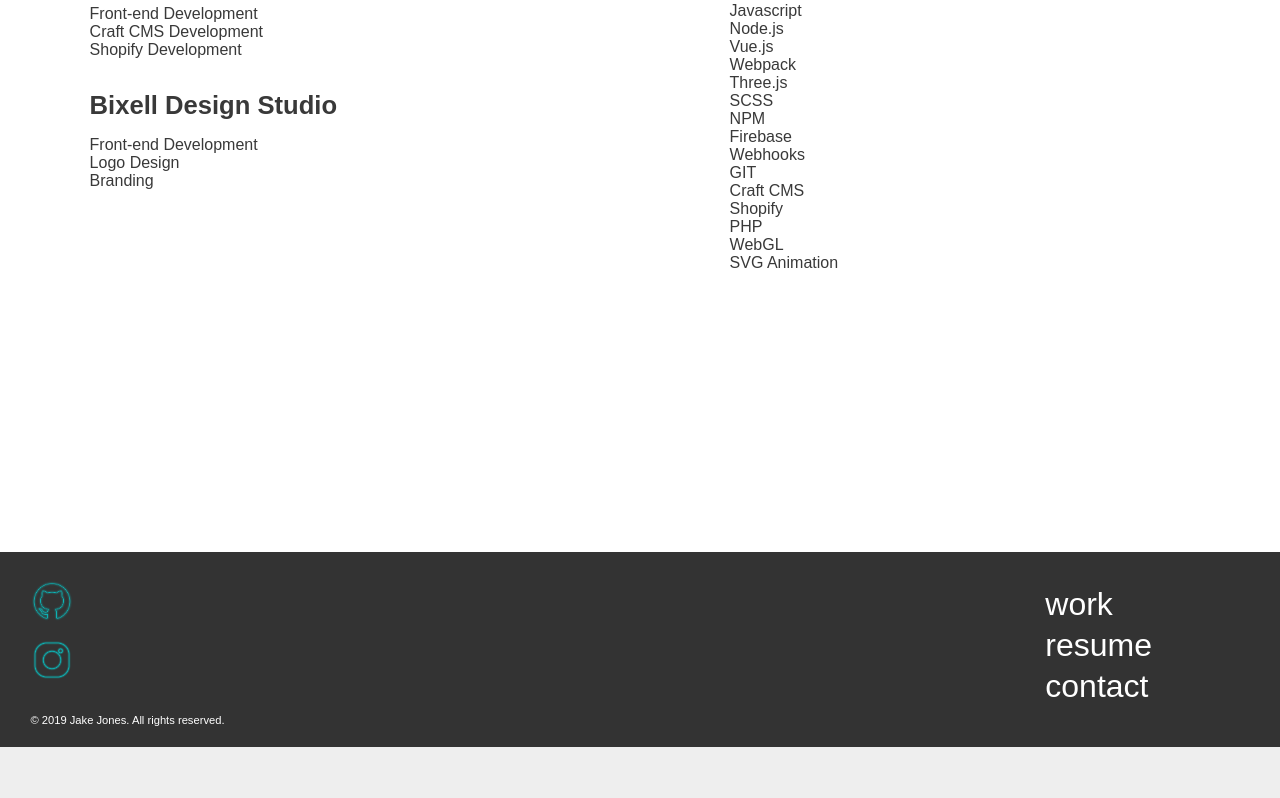
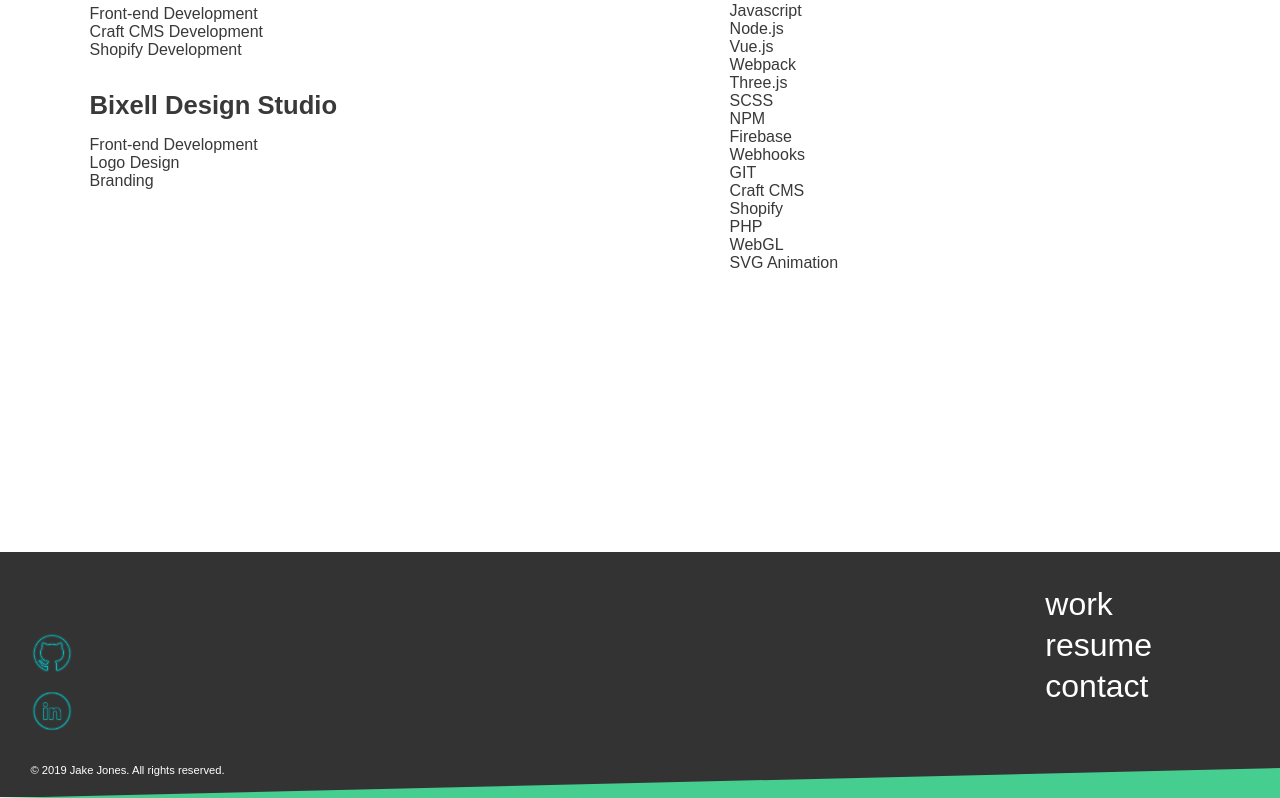
Before and after one commit to jakecjones/portfolio, a Vue app in the folder fire-app/: page /resume in a window 1280 px wide. Shown: the part 1123-1921 px from the top of the page. Before the commit the page ends 1870 px from the top, so only its background shows below. Built offline with nearby package versions, Linux system fonts and the light colour scheme; the HTML template or start-up script is replaced by a standard one.

Commit message:
wrapping up

```diff
--- a/fire-app/src/components/Contact.vue
+++ b/fire-app/src/components/Contact.vue
@@ -160,6 +160,10 @@ export default {
           })
           .then((data) => {
             alert('thanks ' + this.name + '!  Jake should be back with you shortly.')
+            this.email = ''
+            this.name = ''
+            this.message = ''
+            this.activeSlide = 1
           })
     }
 }
--- a/fire-app/src/components/Footer.vue
+++ b/fire-app/src/components/Footer.vue
@@ -1,7 +1,10 @@
 <template>
   <section>
     <footer>
+    <div class="slantRight" :style="{borderBottom: ' 30px solid #46ce90'}"></div>
+
       <div class="footer-group">
+
         <!-- <h3>Jake Jones</h3> -->
         <ul>
           <router-link to="/"><li>work</li></router-link>
@@ -13,7 +16,7 @@
 
       <div class="footer-group-3">
         <a href="https://github.com/jakecjones" target="_blank"><img src="../assets/icons/github-01.png"></a>
-        <a href="https://www.instagram.com/jak3jon3s/" target="_blank"><img src="../assets/icons/insta-01.png"></a>
+        <a href="https://www.linkedin.com/in/jake-jones-47ba0914b/" target="_blank"><img src="/static/in-01.png"></a>
       </div>
       <div class="footer-group-2">
         <h3>© 2019 Jake Jones. All rights reserved.</h3>
@@ -76,6 +79,18 @@ footer {
   display: flex;
   flex-direction: row;
   z-index: 99999;
+  padding-bottom: 50px !important;
+}
+
+.slantRight {
+    position: absolute;
+    content: "";
+    border-left: 100vw solid transparent;
+    height: 0;
+    width: 0;
+    bottom: -1px;
+    left: 0;
+    z-index: 2;
 }
 
 .footer-group-3 {
--- a/fire-app/src/components/Header.vue
+++ b/fire-app/src/components/Header.vue
@@ -13,15 +13,15 @@
     <div :style="{ backgroundColor: $parent.colorOne}" class="line"></div>
   </div>
 
-  <section :class="{navigation: activeNav}" class="container page" :style="{backgroundColor: $parent.contrastBackground}">
+  <section :class="{navigation: activeNav}" class="container page" :style="{backgroundColor: $parent.backgroundTwo}">
       <img src="/static/neon-decor-2.svg" alt="jake jones lamp logo">
       <img src="/static/neon-decor-2.png" alt="jake jones lamp logo">
       <img src="/static/neon-decor-2.png" alt="jake jones lamp logo">
 
         <ul>
-          <router-link active-class="active" to="/"><li :style="{ color: $parent.colorTwo}">work</li></router-link>
-          <router-link active-class="active" to="/resume"><li :style="{ color: $parent.colorTwo}">resume</li></router-link>
-          <router-link active-class="active" to="/contact"><li :style="{ color: $parent.colorTwo}">contact</li></router-link>
+          <router-link active-class="active" to="/"><li :style="{ color: $parent.colorOne}">work</li></router-link>
+          <router-link active-class="active" to="/resume"><li :style="{ color: $parent.colorOne}">resume</li></router-link>
+          <router-link active-class="active" to="/contact"><li :style="{ color: $parent.colorOne}">contact</li></router-link>
         </ul>
 <!--
                     <input :style="{backgroundColor: $parent.backgroundTwo}" type="text" v-model="name" placeholder="name">
@@ -321,6 +321,8 @@ li {
 
 .navigation {
   width: 300px !important;
+  // border-left: 1px solid #aaa;
+  box-shadow: -3px 10px 20px rgba(156, 156, 156, 0.1);
 }
 
 a {
@@ -368,7 +370,7 @@ a {
     font-weight: 100;
     margin-bottom: 2vh;
     padding-bottom: 1vh;
-    border-bottom: 1px solid #aaa;
+    border-bottom: 2px solid #aaa;
   }
 
   // background-color: #000;
```
Also changed, not shown: fire-app/static/in-01.png (added).
